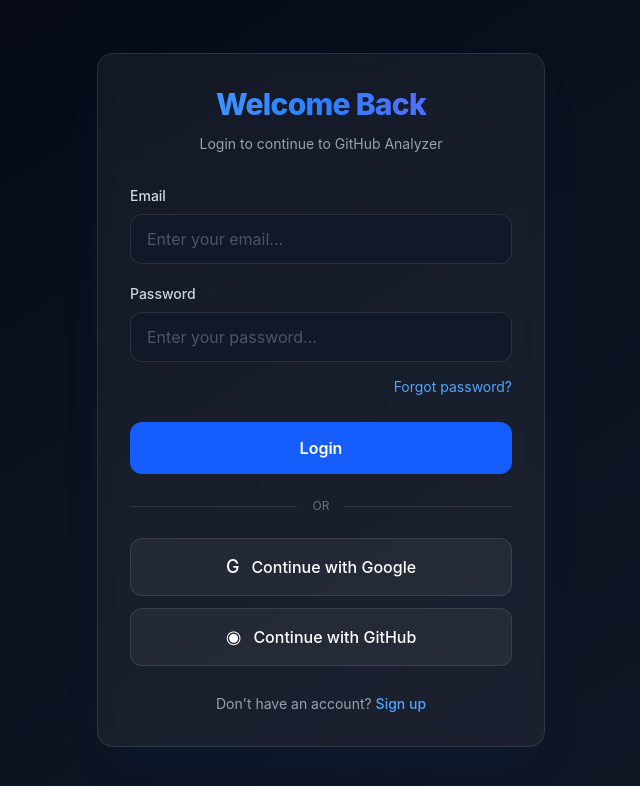
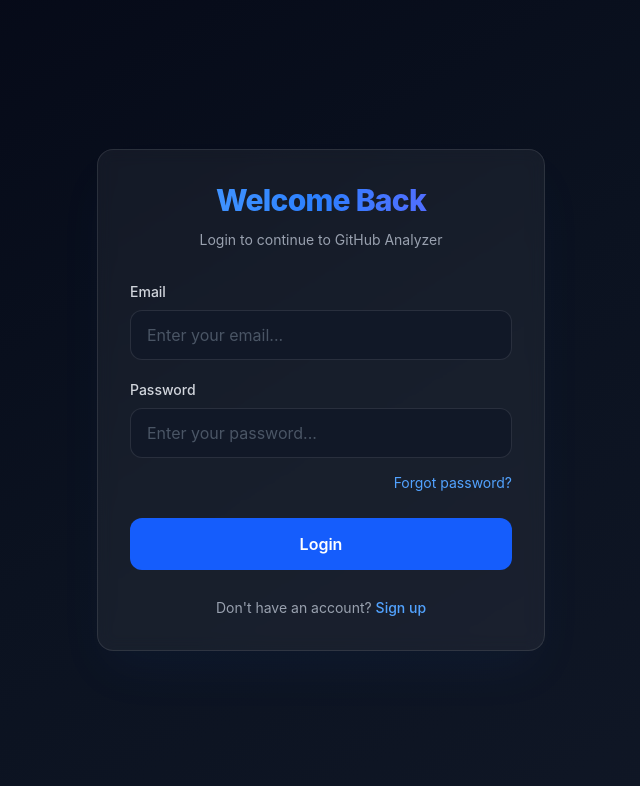
Before and after one commit to AjayRathod1209/github-Analyzer, a React (Vite) app in the folder frontend/: page /login in a window 1280 px wide. Shown: the top 786 px of the page, without its empty margins (319-959 px from the left). Built offline with nearby package versions, Linux system fonts and the light colour scheme.

Commit message:
Remove social login buttons

```diff
--- a/frontend/src/pages/Login.jsx
+++ b/frontend/src/pages/Login.jsx
@@ -150,33 +150,6 @@
           </button>
         </form>
 
-        {/* Divider */}
-        <div className="my-6 flex items-center gap-4">
-          <div className="h-px flex-1 bg-white/10" />
-
-          <span className="text-xs text-gray-500">OR</span>
-
-          <div className="h-px flex-1 bg-white/10" />
-        </div>
-
-        {/* Google */}
-        <button
-          type="button"
-          className="flex w-full items-center justify-center gap-3 rounded-xl border border-white/10 bg-white/5 py-3.5 font-medium text-white transition-all duration-300 hover:border-white/20 hover:bg-white/10"
-        >
-          <span className="text-lg">G</span>
-          Continue with Google
-        </button>
-
-        {/* GitHub */}
-        <button
-          type="button"
-          className="mt-3 flex w-full items-center justify-center gap-3 rounded-xl border border-white/10 bg-white/5 py-3.5 font-medium text-white transition-all duration-300 hover:border-white/20 hover:bg-white/10"
-        >
-          <span className="text-lg">◉</span>
-          Continue with GitHub
-        </button>
-
         {/* Signup */}
         <p className="mt-7 text-center text-sm text-gray-400">
           Don't have an account?{" "}
```
